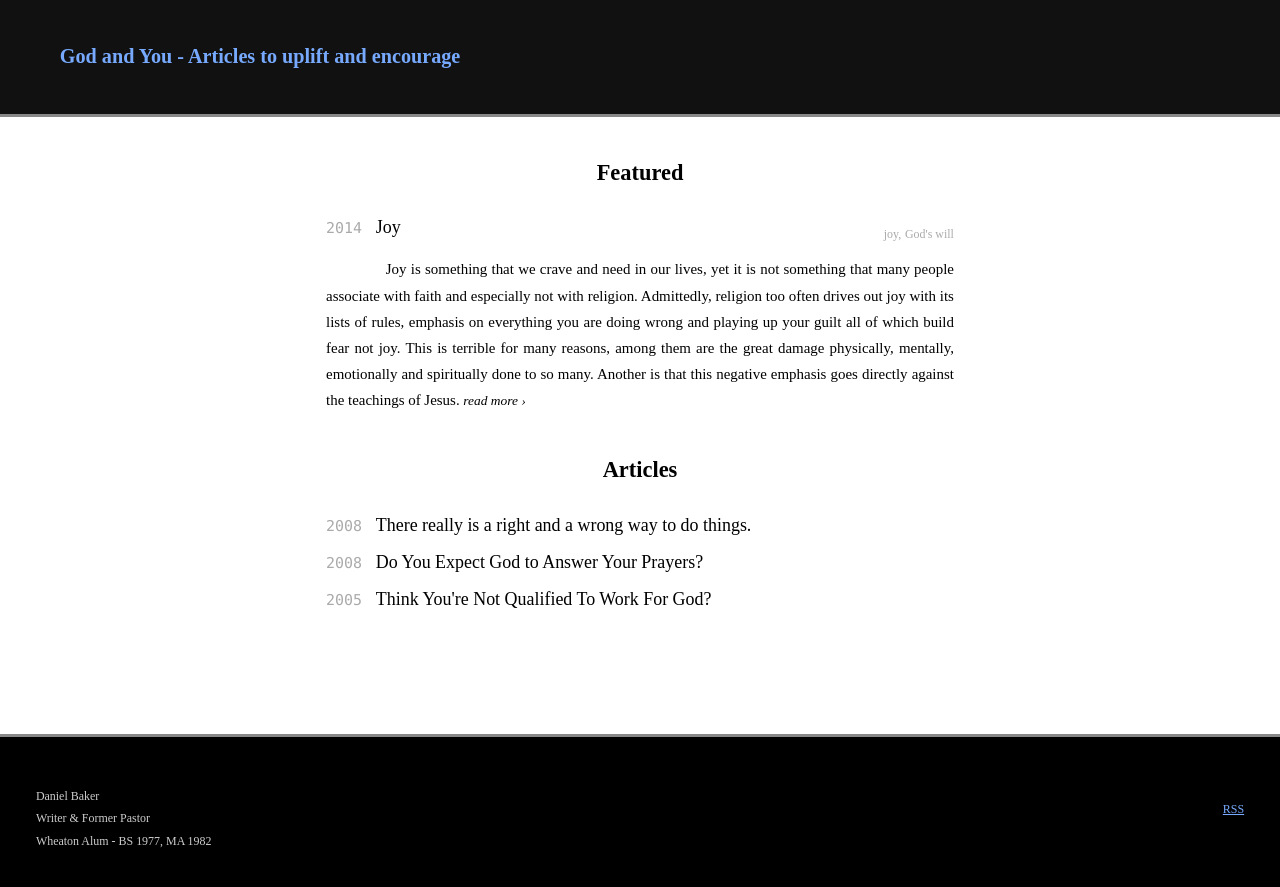
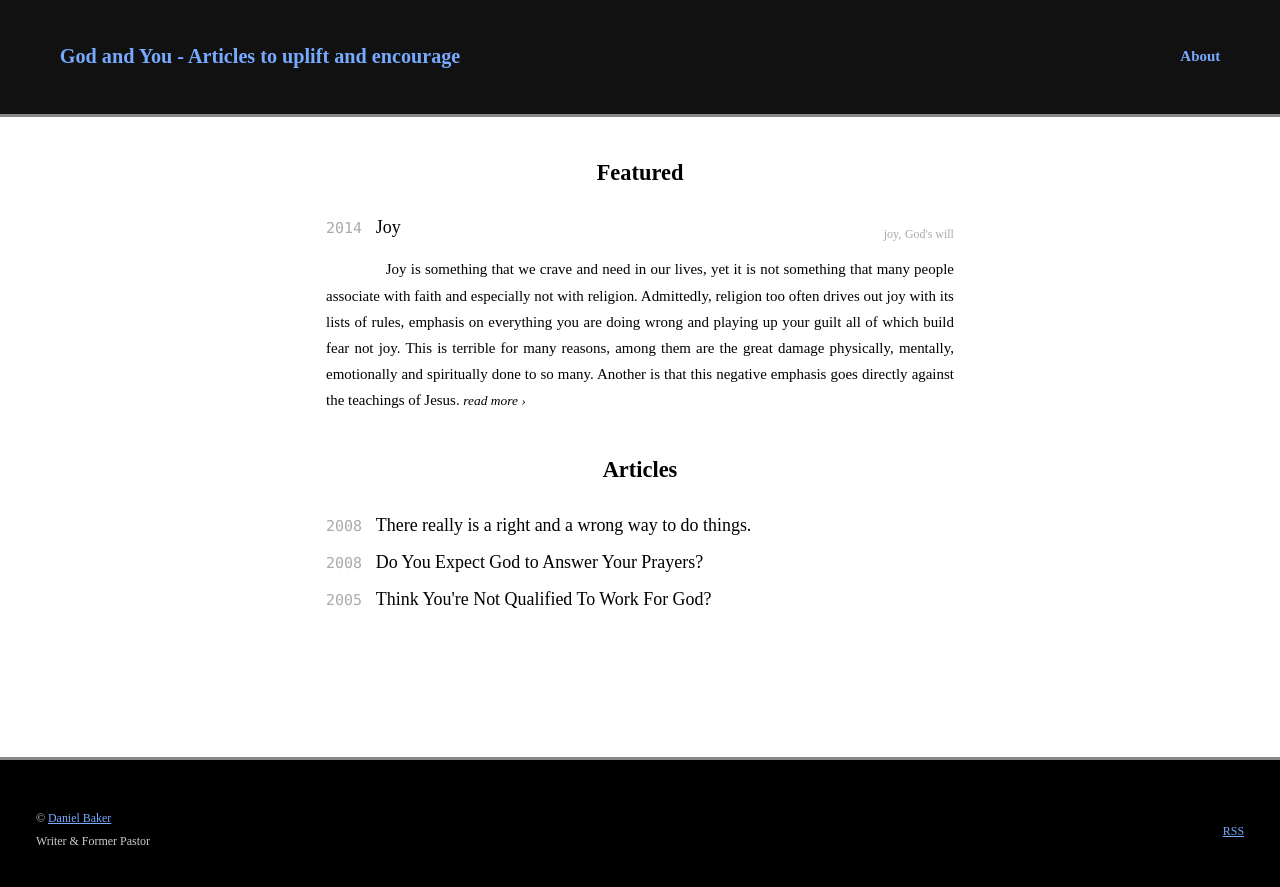
Before and after one commit to dbb1292/dbb1292.github.io, a Jekyll site: the page built from index.md, in a window 1280 px wide. Shown: the top 887 px of the page. Built offline with Jekyll 4.4.1, drawn with Linux system fonts in a browser that asks for light colours; some web fonts are replaced; Markdown is read by kramdown in place of the engine named in the settings.

```diff
--- a/_layouts/default.html
+++ b/_layouts/default.html
@@ -21,6 +21,9 @@
           <div class="header">
             <h1 class="title"><a href="/">{{ site.name }} - {{ site.description }}</a></h1>
 	    <span class="extra">by Daniel Baker</span>
+	    <ul class="menu">
+	      <li><a href="bio.html">About</a></li>
+	    </ul>
           </div>
 
 	  <div class="content">
@@ -30,9 +33,8 @@
           <div class="footer">
             <div class="contact">
               <p>
-                Daniel Baker<br />
-                Writer & Former Pastor<br />
-		Wheaton Alum - BS 1977, MA 1982
+                &copy; <a href="/bio.html">Daniel Baker</a><br />
+                Writer & Former Pastor
 	      </p>
 	    </div>
 	    <div class="rss">
--- a/css/main.css
+++ b/css/main.css
@@ -111,6 +111,13 @@ a:visited { color: #BAF; }
 .header a {
   font-weight: bold;
   text-decoration: none;
+}
+.header .menu {
+    list-style: none;
+    float: right;
+}
+.menu a {
+    color: #7AF;
 }
 
 .title {
```
Also changed, not shown: bio.md (added, +16 -0 lines).
